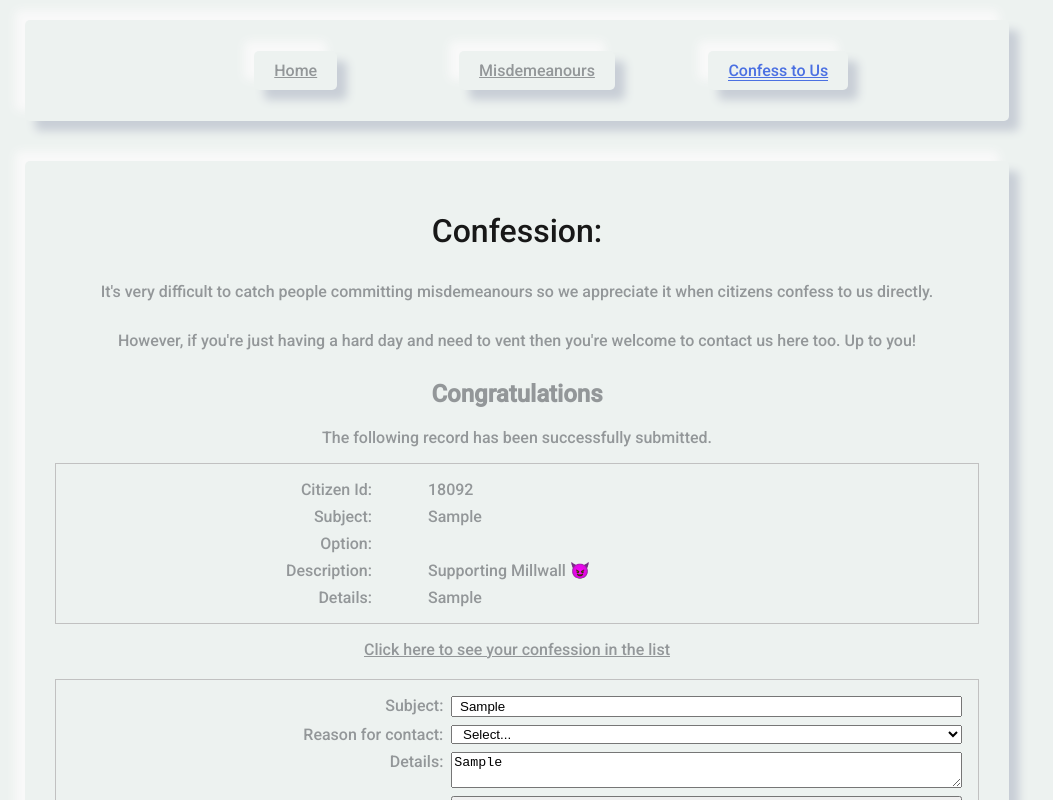
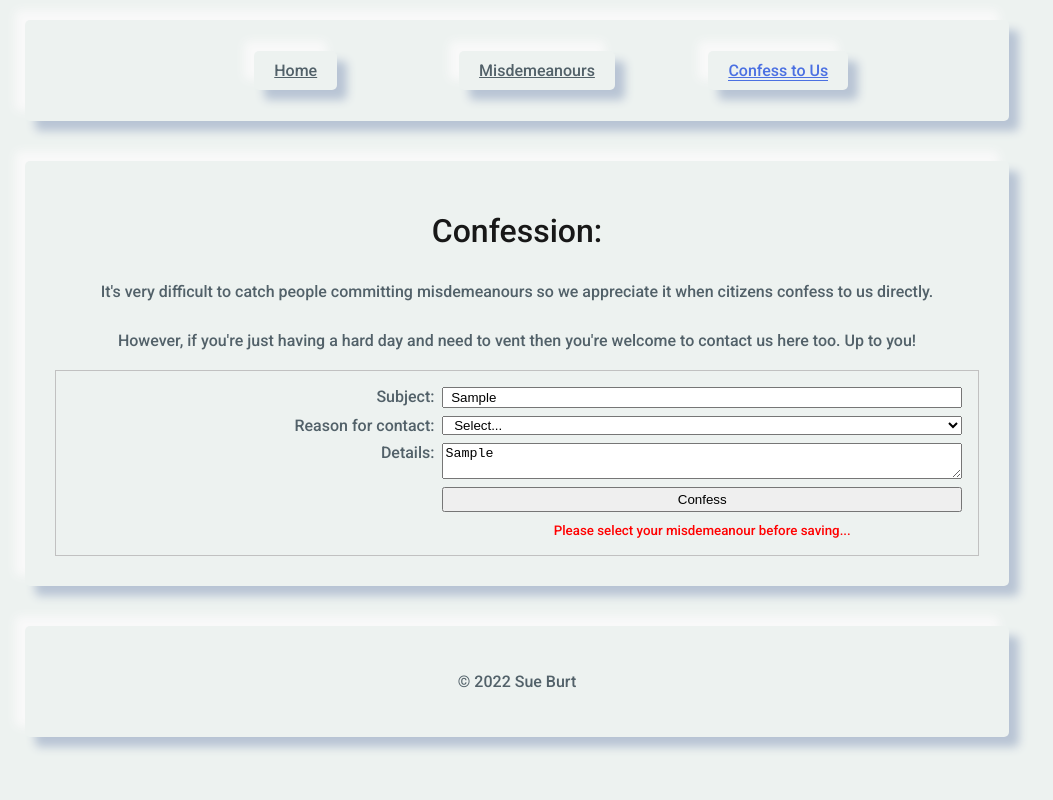
Before and after one commit to sookburt/fakelandia_website_project, a React (Create React App) app: page /Confession in a window 1280 px wide. Both pictures are taken after typing "Sample", "Sample" into the empty fields and a click on the button "Confess". Shown: the top 800 px of the page, without its empty margins (123-1176 px from the left). Built offline with nearby package versions, Linux system fonts and the light colour scheme.

Commit message:
Added validation and ensured the form could not be submitted without an opion selected

```diff
--- a/src/App.css
+++ b/src/App.css
@@ -2,11 +2,11 @@
 :root {
   --bgcolor: #EDF2F0;
 	--light: #EDF2F0;
-  --mid: #939799;
+  --mid: #526169;
   --dark: #181818;
   --highlight: #FCDDBC;
   --active: #4B70E2;
-  --bluegrey: #c8ced6;
+  --bluegrey: #b8c4d4;
   --white: #f9f9f9;
 }
 
@@ -161,3 +161,8 @@ footer {
 .link {
   margin-bottom: 20px;
 }
+
+.validation {
+  color: red;
+  grid-column: 2/3;
+}
--- a/src/components/Form.tsx
+++ b/src/components/Form.tsx
@@ -8,6 +8,7 @@ import FormOutcome from "./FormOutcome";
 import FormSelectInput from "./FormSelectInput";
 import FormTextArea from "./FormTextArea";
 import FormTextInput from "./FormTextInput";
+import FormValidationMessage from "./FormValidationMessage";
 
 const Form: React.FC = () => {
 
@@ -16,6 +17,7 @@ const Form: React.FC = () => {
   const [option, setOption] = useState<string>('');
   const [details, setDetails] = useState<string>('');
   const [record, setRecord] = useState<MisdemeanourRecord>();
+  const [showValidation, setShowValidation] = useState<boolean>(false);
 
   const options = [...MISDEMEANOURS.map((item, index) => (
     {name: index.toString(), value: item})),
@@ -23,6 +25,10 @@ const Form: React.FC = () => {
 
   const buildMisdemeanourRecord = () => {
 
+    if(option === '') {
+      setShowValidation(true);
+    }
+    else {
       if(option === 'talk') {
           console.log(`Citizen Id: ${getCitizenId()}`);
           console.log(`I just want to talk...`);
@@ -41,6 +47,7 @@ const Form: React.FC = () => {
         });
 
         setRecord(newRecord);
+      }
     }
   }
 
@@ -64,6 +71,7 @@ const Form: React.FC = () => {
           <FormTextArea text={details} update={setDetails} />
 
           <FormButton buttonLabel={'Confess'} saveForm={buildMisdemeanourRecord} />
+          {option === '' && showValidation && <FormValidationMessage />}
 
       </form>
     </>
--- /dev/null
+++ b/src/components/FormValidationMessage.tsx
@@ -0,0 +1,10 @@
+
+const FormValidationMessage: React.FC = () => {
+
+  return(
+    <div className='validation'><small>Please select your misdemeanour before saving...</small></div>
+  )
+
+}
+
+export default FormValidationMessage;
```
Also changed, not shown: 1 other file (tests, documents, lock files or other folders). Lines whose indentation alone changed are shown as unchanged.
